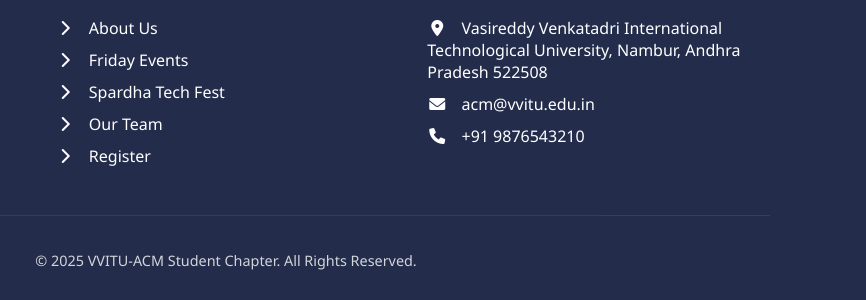
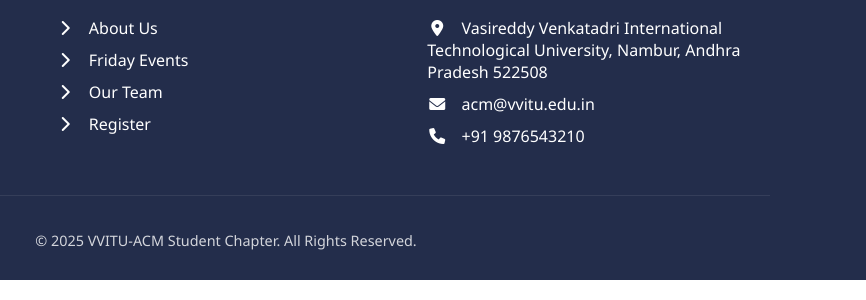
Before and after one commit to Gantaakhilreddy/ACM, a plain HTML site: page index.html in a window 1280 px wide. Shown: the part 3662-3962 px from the top of the page, 414-1280 px from the left. Drawn offline with Linux system fonts and the light colour scheme.

Commit message:
Update index.html

```diff
--- a/index.html
+++ b/index.html
@@ -805,7 +805,6 @@
         <ul>
           <li><a href="#about"><i class="fas fa-chevron-right"></i> About Us</a></li>
           <li><a href="#events"><i class="fas fa-chevron-right"></i> Friday Events</a></li>
-          <li><a href="#spardha"><i class="fas fa-chevron-right"></i> Spardha Tech Fest</a></li>
           <li><a href="#team"><i class="fas fa-chevron-right"></i> Our Team</a></li>
           <li><a href="#register"><i class="fas fa-chevron-right"></i> Register</a></li>
         </ul>
```
